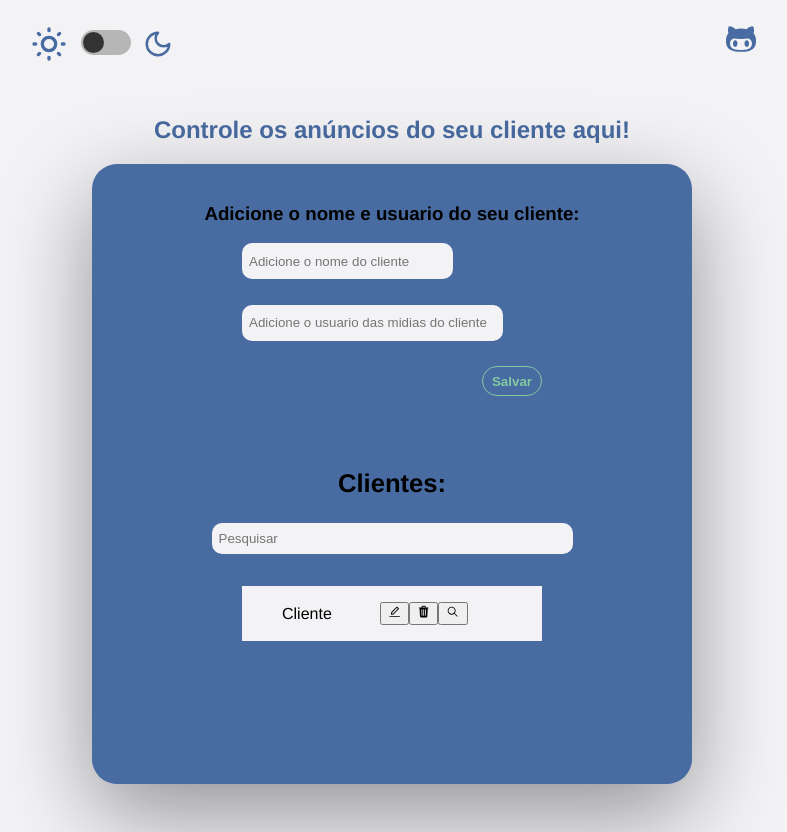
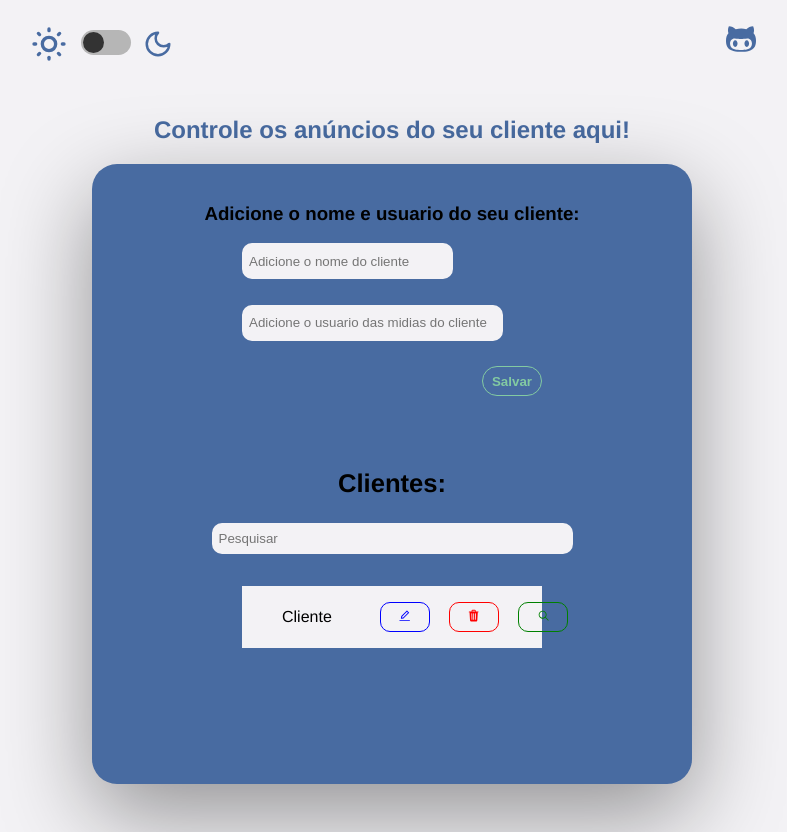
Before and after one commit to LukasLimalkl/trafego-front, a Next.js app: page / in a window 1280 px wide. Shown: the whole page, without its empty margins (248-1035 px from the left). Built offline with nearby package versions, Linux system fonts and the light colour scheme.

Commit message:
feat: styling buttons

```diff
--- a/src/components/buttonBox/index.tsx
+++ b/src/components/buttonBox/index.tsx
@@ -7,13 +7,13 @@ export default function ButtonBox() {
   return (
     <Container>
       <button className="edit-button">
-        <AiOutlineEdit />
+        <AiOutlineEdit className="edit-icon" />
       </button>
       <button className="delete-button">
-        <IoTrash />
+        <IoTrash className="delete-icon" />
       </button>
       <button className="verify-button">
-        <IoIosSearch />
+        <IoIosSearch className="verify-icon" />
       </button>
     </Container>
   );
--- a/src/components/buttonBox/styles.ts
+++ b/src/components/buttonBox/styles.ts
@@ -1,3 +1,39 @@
 import styled from 'styled-components';
 
-export const Container = styled.div``;
+export const Container = styled.div`
+  display: flex;
+  flex-direction: row;
+  gap: 1.2rem;
+
+  button {
+    background: none;
+    width: 50px;
+    height: 30px;
+  }
+  .edit-button {
+    border: 1px solid blue;
+    border-radius: 10px;
+  }
+
+  .edit-icon {
+    color: blue;
+  }
+
+  .delete-button {
+    border: 1px solid red;
+    border-radius: 10px;
+  }
+
+  .delete-icon {
+    color: red;
+  }
+
+  .verify-button {
+    border: 1px solid green;
+    border-radius: 10px;
+  }
+
+  .verify-icon {
+    color: green;
+  }
+`;
```
